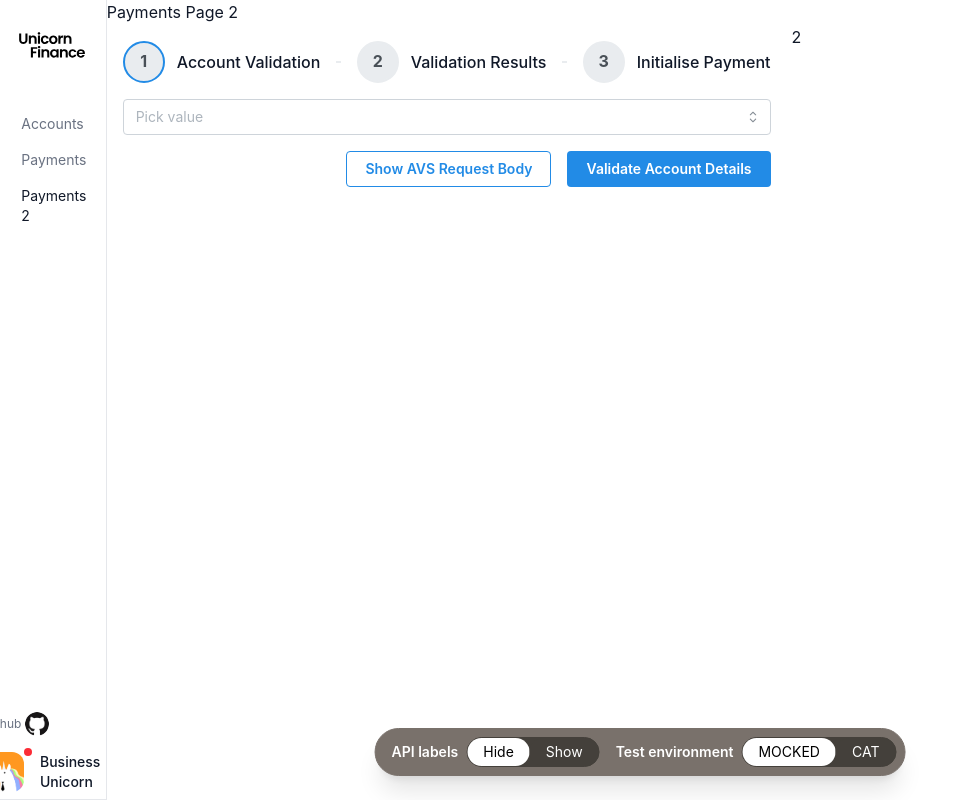
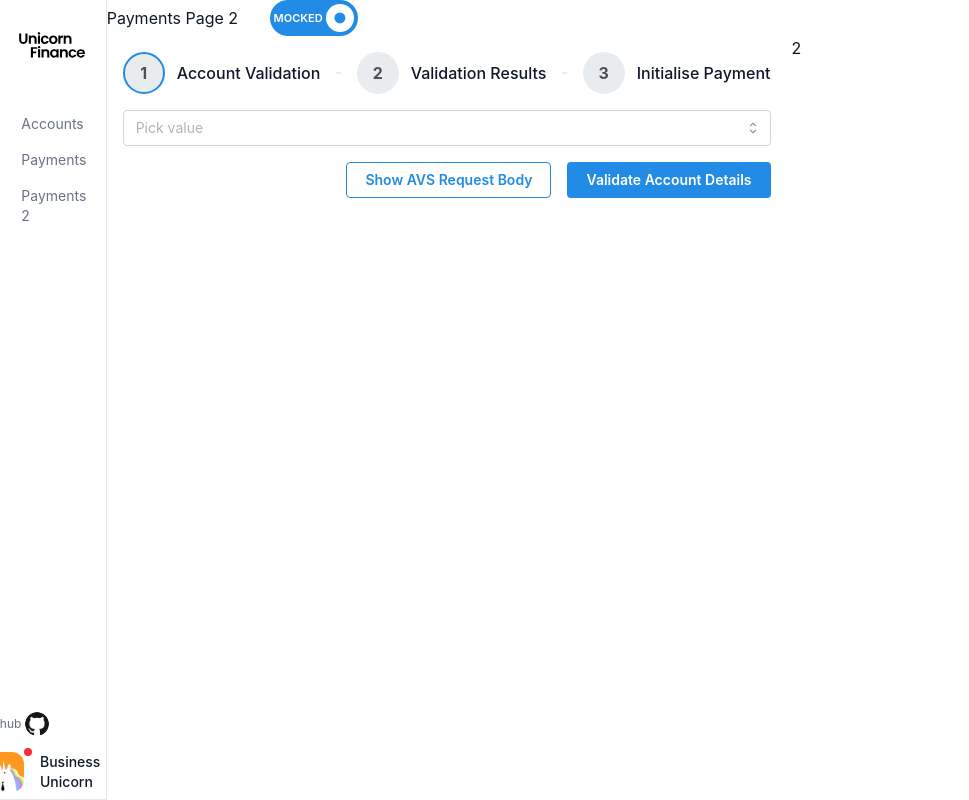
Before and after one commit to jpmorgan-payments/unicorn-finance, a React (Vite) app in the folder app/client/: page /payments2 in a window 1280 px wide. Shown: the whole page, without its empty margins (0-969 px from the left). Built offline with nearby package versions, Linux system fonts and the light colour scheme.

Commit message:
Beginning switcher integration

```diff
--- a/app/client/src/App.tsx
+++ b/app/client/src/App.tsx
@@ -1,6 +1,7 @@
 import React from "react";
 import { Route, Routes } from "react-router-dom";
 import { AppContextProvider } from "./context/AppContext";
+import { EnvProvider } from "./context/EnvContext";
 
 import Layout from "./components/layout";
 import AccountPage from "./pages/AccountPage";
@@ -13,6 +14,7 @@ export const fetcher = (url: string) => fetch(url).then((r) => r.json());
 
 function App() {
   return (
+    <EnvProvider>
       <AppContextProvider>
         <MantineProvider>
           <Routes>
@@ -20,11 +22,12 @@ function App() {
               <Route index element={<AccountPage />} />
               <Route path="accounts" element={<AccountPage />} />
               <Route path="payments" element={<PaymentsPage />} />
+            </Route>
             <Route path="payments2" element={<PaymentsPage2 />} />
-          </Route>
           </Routes>
         </MantineProvider>
       </AppContextProvider>
+    </EnvProvider>
   );
 }
 
--- /dev/null
+++ b/app/client/src/componentsV2/environmentSwitcher.tsx
@@ -0,0 +1,29 @@
+import { Switch, Group } from "@mantine/core";
+import React from "react";
+import { useEnv, Environment } from "../context/EnvContext";
+
+const EnvironmentSwitcher = () => {
+  const { environment, switchEnv } = useEnv();
+
+  const onChange = (event: React.ChangeEvent<HTMLInputElement>) => {
+    switchEnv(
+      event.currentTarget.checked ? Environment.MOCKED : Environment.CAT,
+    );
+  };
+  return (
+    <Group justify="center">
+      <Switch
+        size="xl"
+        onLabel={Environment.MOCKED}
+        offLabel={Environment.CAT}
+        checked={environment === Environment.MOCKED}
+        onChange={onChange}
+      />
+    </Group>
+  );
+};
+
+export default EnvironmentSwitcher;
+
+// This component can be used to toggle between different environments (e.g., MOCKED and CAT).
+// It can be placed in the layout or header of the application to allow users to switch environments easily.
--- /dev/null
+++ b/app/client/src/componentsV2/layout.tsx
@@ -0,0 +1,24 @@
+import React, { ReactNode } from "react";
+import { Outlet } from "react-router-dom";
+import { ErrorBoundary } from "react-error-boundary";
+import Sidebar from "../components/sidebar";
+import ErrorFallback from "../components/error_fallback";
+
+interface LayoutProps {
+  children?: ReactNode;
+}
+
+function Layout({ children }: LayoutProps) {
+  return (
+    <div className="flex flex-col lg:flex-row h-full text-gray-900 min-h-screen w-full max-w-screen">
+      <Sidebar />
+      <main className="h-auto lg:h-full lg:min-h-screen lg:w-11/12 w-full">
+        <ErrorBoundary FallbackComponent={ErrorFallback}>
+          {children ? children : <Outlet />}
+        </ErrorBoundary>
+      </main>
+    </div>
+  );
+}
+
+export default Layout;
--- /dev/null
+++ b/app/client/src/context/EnvContext.tsx
@@ -0,0 +1,60 @@
+// EnvContext.tsx
+import React, { createContext, useContext, useState, ReactNode } from "react";
+
+export enum Environment {
+  MOCKED = "MOCKED",
+  CAT = "CAT",
+}
+
+interface EnvContextType {
+  environment: Environment;
+  switchEnv: (newEnv: Environment) => void;
+}
+
+interface EnvProviderProps {
+  children: ReactNode;
+}
+
+const EnvContext = createContext<EnvContextType | undefined>(undefined);
+
+export const EnvProvider = ({ children }: EnvProviderProps) => {
+  const [environment, setEnvironment] = useState<Environment>(() => {
+    try {
+      const savedEnv = localStorage.getItem("env");
+      if (
+        savedEnv &&
+        Object.values(Environment).includes(savedEnv as Environment)
+      ) {
+        return savedEnv as Environment;
+      }
+    } catch (error) {
+      console.warn("Failed to load environment from localStorage:", error);
+    }
+    return Environment.MOCKED; // Default fallback
+  });
+
+  const switchEnv = (newEnv: Environment) => {
+    setEnvironment(newEnv);
+    try {
+      localStorage.setItem("env", newEnv);
+    } catch (error) {
+      console.warn("Failed to save environment to localStorage:", error);
+    }
+  };
+
+  return (
+    <EnvContext.Provider value={{ environment, switchEnv }}>
+      {children}
+    </EnvContext.Provider>
+  );
+};
+
+export const useEnv = () => {
+  const context = useContext(EnvContext);
+  if (context === undefined) {
+    throw new Error("useEnv must be used within an EnvProvider");
+  }
+  return context;
+};
+
+export { EnvContext };
--- a/app/client/src/features/submitAndVerifyPayments/jsonStubs/accountValidation.json
+++ b/app/client/src/features/submitAndVerifyPayments/jsonStubs/accountValidation.json
@@ -1,6 +1,7 @@
 [
     {
         "requestId": "<requestId>",
+        "profileName": "authentication",
         "account": {
             "accountNumber": "<accountNumber>",
             "financialInstitutionId": {
--- a/app/client/src/features/submitAndVerifyPayments/paymentStepperForm.tsx
+++ b/app/client/src/features/submitAndVerifyPayments/paymentStepperForm.tsx
@@ -13,7 +13,6 @@ import { useForm } from "@mantine/form";
 import UnicornDropdown from "./formElements/unicornDropdown";
 import useSWRMutation from "swr/mutation";
 import avsTemplate from "./jsonStubs/accountValidation.json";
-import globalPaymentsTemplate from "./jsonStubs/globalPayments.json";
 
 interface PaymentFormProps {
   supportedPaymentMethods: string[];
--- a/app/client/src/pages/PaymentsPage2.tsx
+++ b/app/client/src/pages/PaymentsPage2.tsx
@@ -1,6 +1,8 @@
 import React from "react";
 import PaymentForm from "../features/submitAndVerifyPayments/paymentStepperForm";
-import { Grid } from "@mantine/core";
+import { Grid, Group } from "@mantine/core";
+import Layout from "../componentsV2/layout";
+import EnvironmentSwitcher from "../componentsV2/environmentSwitcher";
 
 const SUPPORTED_PAYMENT_METHODS = ["US-RTP", "SEPA"];
 
@@ -27,8 +29,13 @@ const PaymentsPage2: React.FC = () => {
   // 7. View previous payments in a grid format
 
   return (
+    <Layout>
       <div>
+        <Group gap="xl">
           <h1>Payments Page 2</h1>
+          <EnvironmentSwitcher />
+        </Group>
+
         <Grid grow gutter={5}>
           <Grid.Col span={2}>
             <PaymentForm
@@ -39,6 +46,7 @@ const PaymentsPage2: React.FC = () => {
           <Grid.Col span="auto">2</Grid.Col>
         </Grid>
       </div>
+    </Layout>
   );
 };
 
```
Lines whose indentation alone changed are shown as unchanged.
